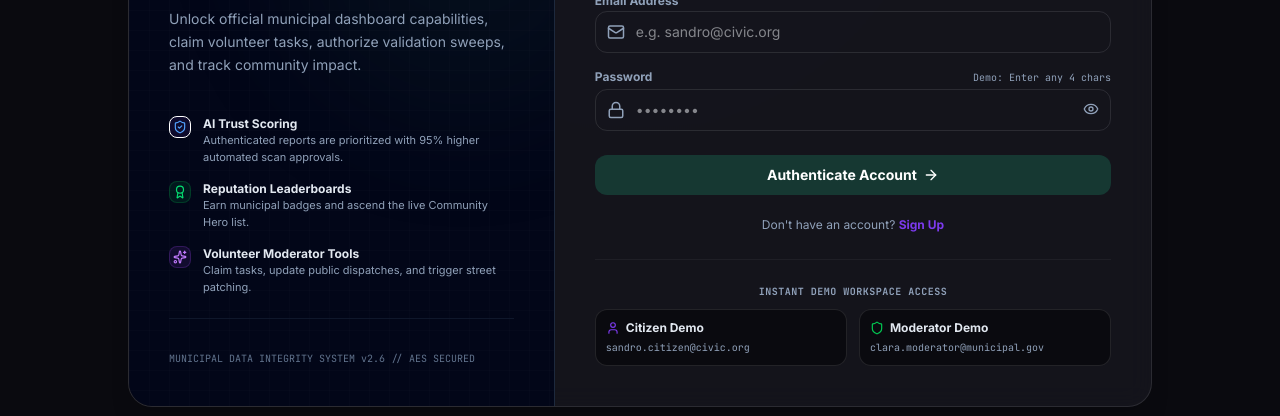
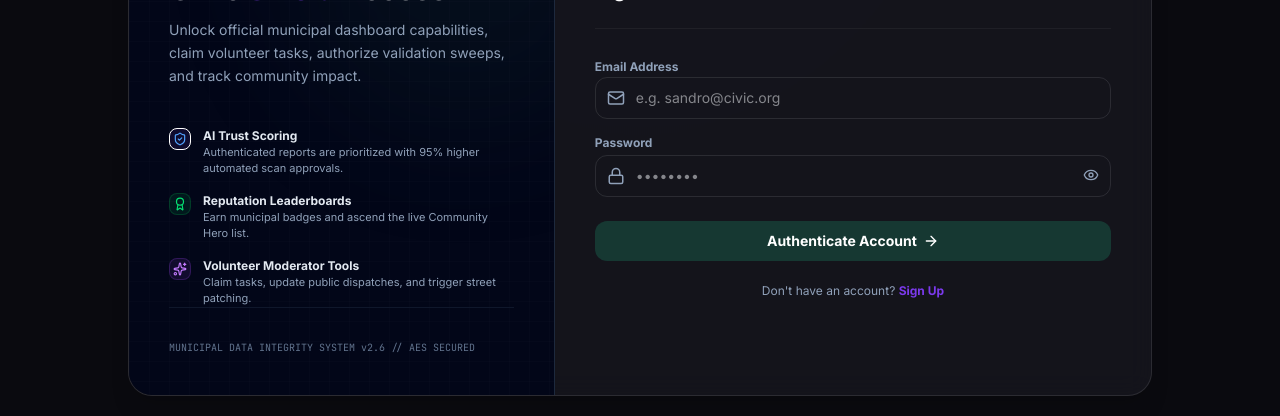
Before and after one commit to Kaxyaa-flux/CiviFix, a React (Vite) app: page /signin in a window 1280 px wide. Shown: the part 286-702 px from the top of the page. Built offline with nearby package versions, Linux system fonts and the light colour scheme; no server answers.

Commit message:
fix: remove demo login to enforce real registration

```diff
--- a/src/components/SignInPage.tsx
+++ b/src/components/SignInPage.tsx
@@ -19,33 +19,7 @@ export default function SignInPage({ onAuthSuccess }: SignInPageProps) {
   const [error, setError] = useState<string | null>(null);
   const [isLoading, setIsLoading] = useState(false);
 
-  const handleSelectDemo = (role: 'citizen' | 'moderator') => {
-    setIsLoading(true);
-    setTimeout(() => {
-      setIsLoading(false);
-      const demoUser: User = role === 'moderator'
-        ? {
-            id: 'demo-mod',
-            email: 'clara.moderator@municipal.gov',
-            fullName: 'Clara J. (Gov Moderator)',
-            avatar: 'av2',
-            role: 'moderator',
-            reputationPoints: 480,
-            joinedAt: '2026-03-12'
-          }
-        : {
-            id: 'demo-user',
-            email: 'sandro.citizen@civic.org',
-            fullName: 'Sandro K. (Citizen)',
-            avatar: 'av1',
-            role: 'citizen',
-            reputationPoints: 120,
-            joinedAt: '2026-05-20'
-          };
-      onAuthSuccess(demoUser);
-      navigate('/');
-    }, 700);
-  };
+
 
   const handleSignInSubmit = async (e: React.FormEvent) => {
     e.preventDefault();
@@ -198,7 +172,6 @@ export default function SignInPage({ onAuthSuccess }: SignInPageProps) {
             <div className="space-y-1">
               <div className="flex justify-between items-center">
                 <label className="text-xs font-bold text-slate-500 dark:text-slate-400">Password</label>
-                <span className="text-[10px] text-slate-400 font-mono">Demo: Enter any 4 chars</span>
               </div>
               <div className="relative">
                 <Lock className="w-4.5 h-4.5 text-slate-400 absolute left-3 top-3" />
@@ -236,41 +209,7 @@ export default function SignInPage({ onAuthSuccess }: SignInPageProps) {
               </Link>
             </div>
 
-            {/* Demo Quick Entry Block */}
-            <div className="pt-6 border-t border-slate-100 dark:border-white/5 mt-6">
-              <p className="text-[10px] font-mono text-slate-400 uppercase font-bold tracking-wider mb-2.5 text-center">
-                Instant Demo Workspace Access
-              </p>
-              <div className="grid grid-cols-2 gap-3">
-                <button
-                  type="button"
-                  onClick={() => handleSelectDemo('citizen')}
-                  className="bg-slate-100 dark:bg-[#0A0A0F] border border-white/10 p-2.5 rounded-xl hover:border-white/10/50 text-left transition-all cursor-pointer group"
-                >
-                  <div className="flex items-center gap-1.5 text-xs font-bold text-slate-800 dark:text-slate-200">
-                    <UserIcon className="w-3.5 h-3.5 text-[#7C3AED]" />
-                    Citizen Demo
-                  </div>
-                  <p className="text-[10px] text-slate-400 mt-1 line-clamp-1 group-hover:text-[#7C3AED] font-mono">
-                    sandro.citizen@civic.org
-                  </p>
-                </button>
 
-                <button
-                  type="button"
-                  onClick={() => handleSelectDemo('moderator')}
-                  className="bg-slate-100 dark:bg-[#0A0A0F] border border-white/10 p-2.5 rounded-xl hover:border-green-500/50 text-left transition-all cursor-pointer group"
-                >
-                  <div className="flex items-center gap-1.5 text-xs font-bold text-slate-800 dark:text-slate-200">
-                    <Shield className="w-3.5 h-3.5 text-green-500" />
-                    Moderator Demo
-                  </div>
-                  <p className="text-[10px] text-slate-400 mt-1 line-clamp-1 group-hover:text-green-500 font-mono">
-                    clara.moderator@municipal.gov
-                  </p>
-                </button>
-              </div>
-            </div>
 
           </motion.form>
 
```
